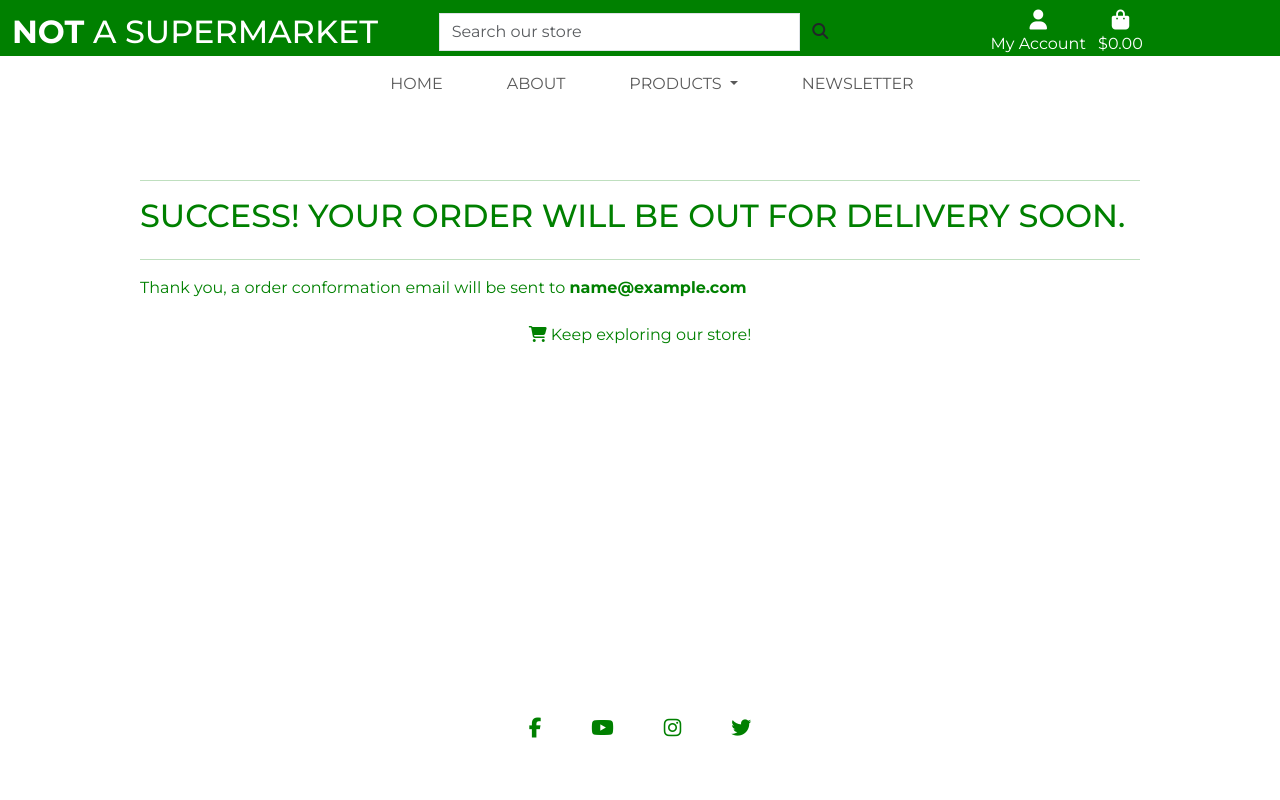
After one commit to RikkieBobby/Not_A_Supermarket, a Django app: page /checkout/checkout_success/000/ in a window 1280 px wide. The commit adds this page. Run offline with Django 5.2, Linux system fonts and the light colour scheme; tables that the repository leaves empty hold one stand-in row (values such as "Sample post"); some libraries are stand-ins or nearby versions.

Commit message:
setup checkout view, urls and templates

```diff
--- a/checkout/static/checkout/js/stripe_elements.js
+++ b/checkout/static/checkout/js/stripe_elements.js
@@ -1,13 +1,9 @@
-/*
-    Core logic/payment flow for this comes from here:
-    https://stripe.com/docs/payments/accept-a-payment
+document.addEventListener('DOMContentLoaded', function() {
+    const stripe_public_key = document.getElementById('id_stripe_public_key').textContent;
+    const client_secret = document.getElementById('id_client_secret').textContent;
 
-    CSS from here:
-    https://stripe.com/docs/stripe-js
-*/
-
-document.addEventListener('DOMContentLoaded', function() {
-    const stripe = Stripe(document.getElementById('id_stripe_public_key').textContent);
+    // Initialize Stripe with the public key
+    const stripe = Stripe(stripe_public_key);
     const elements = stripe.elements();
 
     // Custom styling can be passed to options when creating an Element.
@@ -20,8 +16,6 @@ document.addEventListener('DOMContentLoaded', function() {
             '::placeholder': {
                 color: '#aab7c4'
             },
-            border: '1px solid #ced4da',
-            padding: '10px',
         },
         invalid: {
             color: '#fa755a',
@@ -50,13 +44,12 @@ document.addEventListener('DOMContentLoaded', function() {
     form.addEventListener('submit', async (event) => {
         event.preventDefault();
 
-        const { paymentIntent, error } = await stripe.confirmCardPayment(document.getElementById('id_client_secret').textContent, {
+        const { error, paymentIntent } = await stripe.confirmCardPayment(client_secret, {
             payment_method: {
                 card: card,
                 billing_details: {
                     name: form.full_name.value,
                     email: form.email.value,
-                    phone: form.phone_number.value,
                     address: {
                         line1: form.street_address1.value,
                         line2: form.street_address2.value,
@@ -64,16 +57,19 @@ document.addEventListener('DOMContentLoaded', function() {
                         state: form.county.value,
                         postal_code: form.postcode.value,
                         country: form.country.value,
-                    }
-                }
-            }
+                    },
+                },
+            },
         });
 
         if (error) {
-            const errorElement = document.getElementById('card-errors');
-            errorElement.textContent = error.message;
+            // Show error to your customer
+            console.error(error.message);
         } else {
-            form.submit();
+            // The payment has been processed!
+            if (paymentIntent.status === 'succeeded') {
+                form.submit();
+            }
         }
     });
 });
--- /dev/null
+++ b/checkout/templates/checkout/checkout_success.html
@@ -0,0 +1,50 @@
+{% extends "base.html" %}
+{% load static %}
+{% load product_extras %}
+
+{% block page_header %}
+<div class="container header-container">
+    <div class="row">
+        <div class="col"></div>
+    </div>
+</div>
+{% endblock %}
+
+{% block content %}
+<div class="overlay"></div>
+<div class="container">
+    <div class="row">
+        <div class="col">
+            <hr>
+            <h2 class="logo-font mb-4">Success! Your order will be out for delivery soon.</h2>
+            <hr>
+            <p>Thank you, a order conformation email will be sent to <strong>{{ order.email }}</strong></p>
+        </div>
+    </div>
+
+    <div class="row">
+        <div class="col-12"></div>
+    </div>
+
+    <div class="row">
+        <div class="col-12 text-center">
+            <a href="{% url 'products' %}" class="btn btn-green">
+                <span class="icon">
+                    <i class="fa-solid fa-cart-shopping"></i>
+                </span>
+                <span>Keep exploring our store!</span>
+            </a>
+        </div>
+    </div>
+</div>
+{% endblock %}
+
+
+
+{% block page_footer %}
+<div class="container header-container">
+    <div class="row">
+        <div class="col"></div>
+    </div>
+</div>
+{% endblock %}
--- a/checkout/urls.py
+++ b/checkout/urls.py
@@ -3,4 +3,5 @@ from . import views
 
 urlpatterns = [
     path('', views.checkout, name='checkout'),
+    path('checkout_success/<order_number>/', views.checkout_success, name='checkout_success'),
 ]
--- a/checkout/views.py
+++ b/checkout/views.py
@@ -5,7 +5,7 @@ from django.views.decorators.http import require_POST
 from django.http import JsonResponse
 import stripe
 
-from .models import Order, OrderLineItem
+from .models import Order, OrderItem
 from .forms import OrderForm
 from bag.contexts import bag_contents
 from products.models import Product
@@ -37,12 +37,12 @@ def checkout(request):
                 try:
                     product = Product.objects.get(id=item_id)
                     if isinstance(item_data, int):
-                        order_line_item = OrderLineItem(
+                        order_item = OrderItem(
                             order=order,
                             product=product,
                             quantity=item_data,
                         )
-                        order_line_item.save()
+                        order_item.save()
                 except Product.DoesNotExist:
                     messages.error(request, (
                         "One of the products in your bag wasn't found in our database. "
@@ -96,6 +96,9 @@ def checkout_success(request, order_number):
         Your order number is {order_number}. A confirmation \
         email will be sent to {order.email}.')
 
+    print(f"STRIPE_SECRET_KEY: {settings.STRIPE_SECRET_KEY}")
+    print(f"STRIPE_PUBLIC_KEY: {settings.STRIPE_PUBLIC_KEY}")
+
     if 'bag' in request.session:
         del request.session['bag']
 
--- a/templates/base.html
+++ b/templates/base.html
@@ -27,8 +27,8 @@
     <script src="https://cdn.jsdelivr.net/npm/bootstrap@5.3.3/dist/js/bootstrap.bundle.min.js"
         integrity="sha384-YvpcrYf0tY3lHB60NNkmXc5s9fDVZLESaAA55NDzOxhy9GkcIdslK1eN7N6jIeHz" crossorigin="anonymous"></script>
     <script src="https://kit.fontawesome.com/9ca1dd2a7d.js" crossorigin="anonymous"></script>
-    <script src="{% static 'js/main.js' %}"></script>
     <script src="https://js.stripe.com/v3/"></script>
+    <script src="{% static 'checkout/js/stripe_elements.js' %}"></script>
     {% endblock %}
 
     <title>Not A Supermarket</title>
```
Also changed, not shown: checkout/templates/checkout/checkout.html (+5 -4 lines), not_a_supermarket/settings.py (+5 -3 lines).
